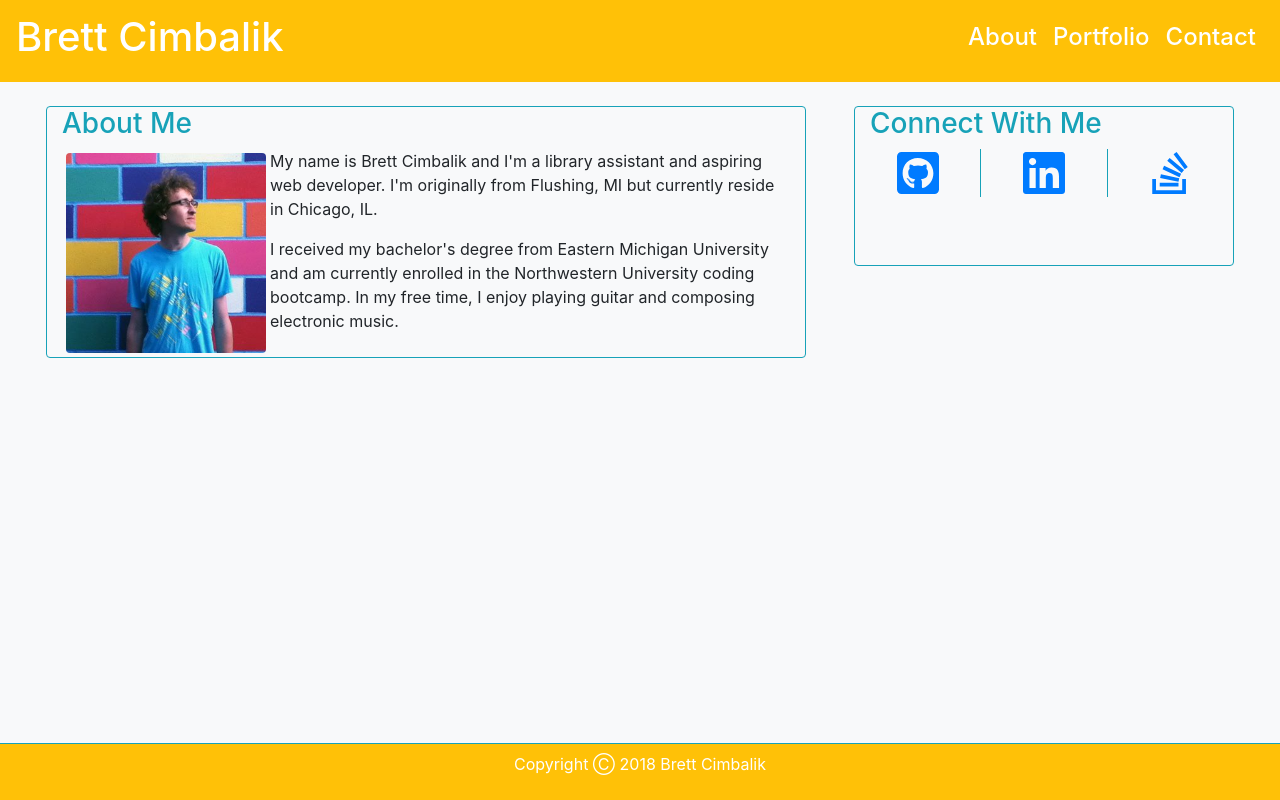
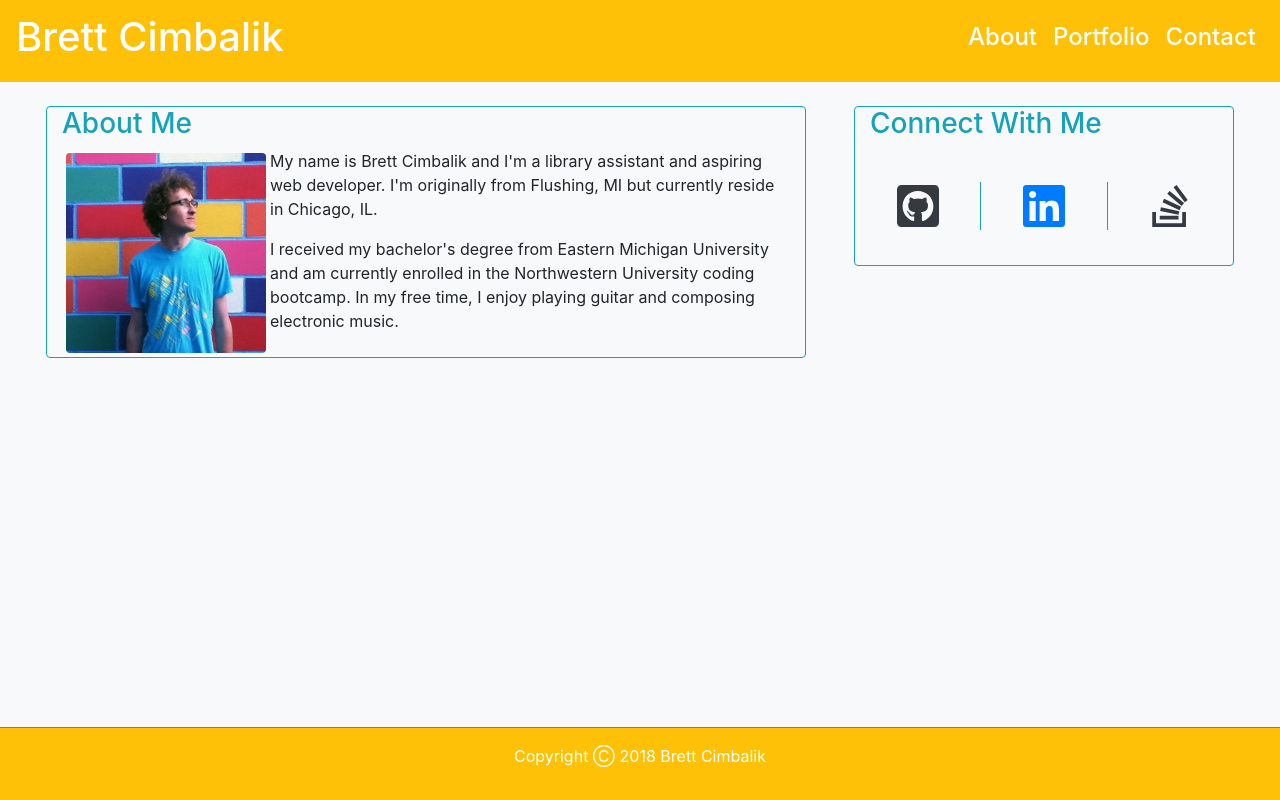
Before and after one commit to bcimbali/bootstrap-portfolio, a plain HTML site: page index.html in a window 1280 px wide. Drawn offline with nearby package versions, Linux system fonts and the light colour scheme.

Commit message:
sidebar aligned

```diff
--- a/index.html
+++ b/index.html
@@ -47,44 +47,28 @@
                     </p>
             </div>
             <!-- Connect With Me -->
-            <div class="col-xs-12 col-md-4 m-4 border border-info rounded" style="height: 10rem">
-                    <h3 class="text-info">Connect With Me</h3>
-                <div class="row d-flex justify-content-around rounded">
+            <div class="col-xs-12 col-md-4 m-4 border border-info rounded w-100" style="height: 10rem">
+                <div class="row h-25">
+                    <div class="col">
+                        <h3 class="text-info">Connect With Me</h3>
+                    </div>
+                </div>
+                <div class="row d-flex align-items-center h-75 justify-content-around">
                     <div class="col text-center border-right border-info">
-                        <a href="https://github.com/bcimbali" target="_blank"><i class="fab fa-github-square fa-3x"></i></a>
+                        <a href="https://github.com/bcimbali" target="_blank"><i class="fab fa-github-square fa-3x text-dark"></i></a>
                     </div>
                     <div class="col text-center border-right border-info">
                         <a href="www.linkedin.com/in/brett-cimbalik" target="_blank"><i class="fab fa-linkedin fa-3x"></i></a>
                     </div>
                     <div class="col text-center">
-                        <a href="https://stackoverflow.com/users/6896761/bcimbali" target="_blank"><i class="fab fa-stack-overflow fa-3x"></i></a>
+                        <a href="https://stackoverflow.com/users/6896761/bcimbali" target="_blank"><i class="fab fa-stack-overflow fa-3x text-dark"></i></a>
                     </div>
                 </div>
             </div>
         </div>
-        <!-- <div class="row border border-info rounded">
-            <div class="col-2 border border-info rounded">
-                2 cols
-            </div>
-            <div class="col-2 border border-info rounded">
-                2 cols
-            </div>
-            <div class="col-2 border border-info rounded">
-                2 cols
-            </div>
-            <div class="col-2 border border-info rounded">
-                2 cols
-            </div>
-            <div class="col-2 border border-info rounded">
-                2 cols
-            </div>
-            <div class="col-2 border border-info rounded">
-                2 cols
-            </div>
-        </div> -->
         <!-- Footer here -->
         <div class="row fixed-bottom">
-            <div class="col-12 bg-warning text-white p-2 border-top border-info">
+            <div class="col-12 bg-warning text-white p-3 border-top border-info">
                 <p class="d-flex justify-content-center">Copyright &#x24B8; 2018 Brett Cimbalik</p>
             </div>
         </div>
```
